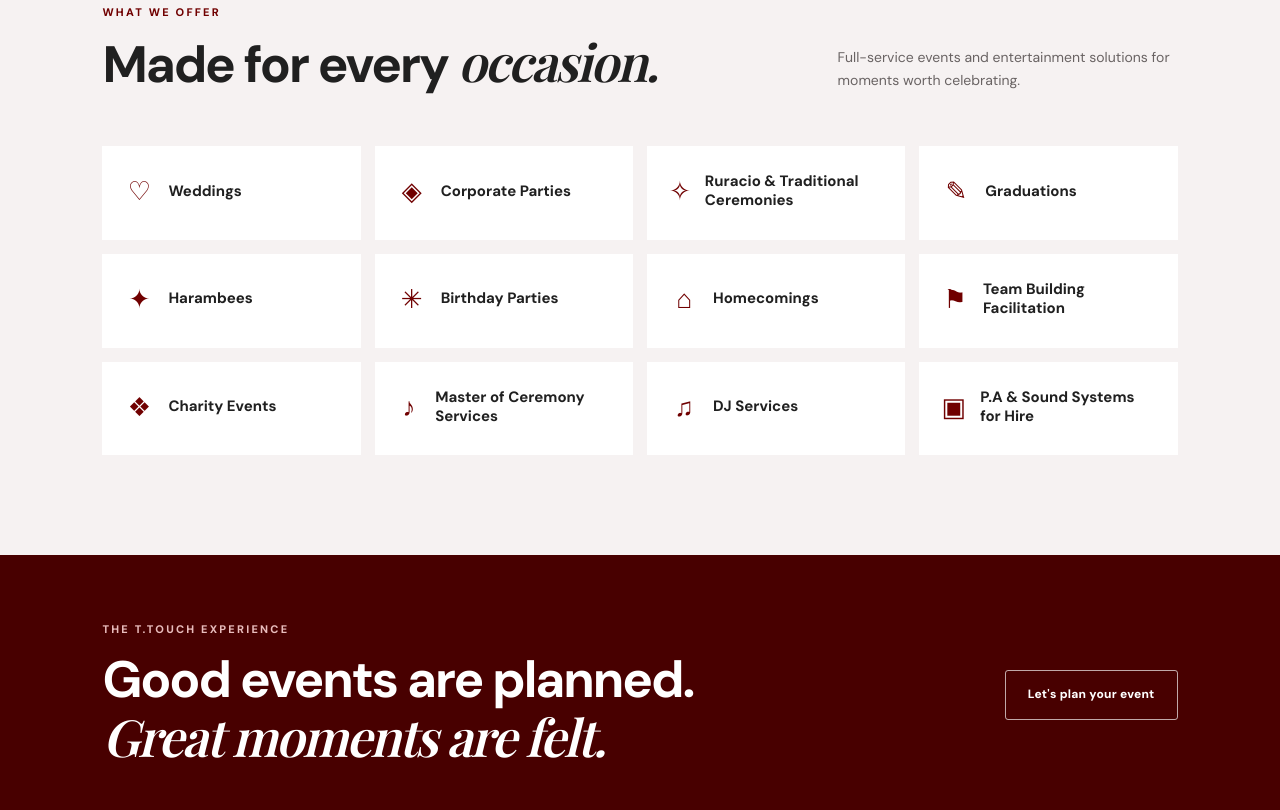
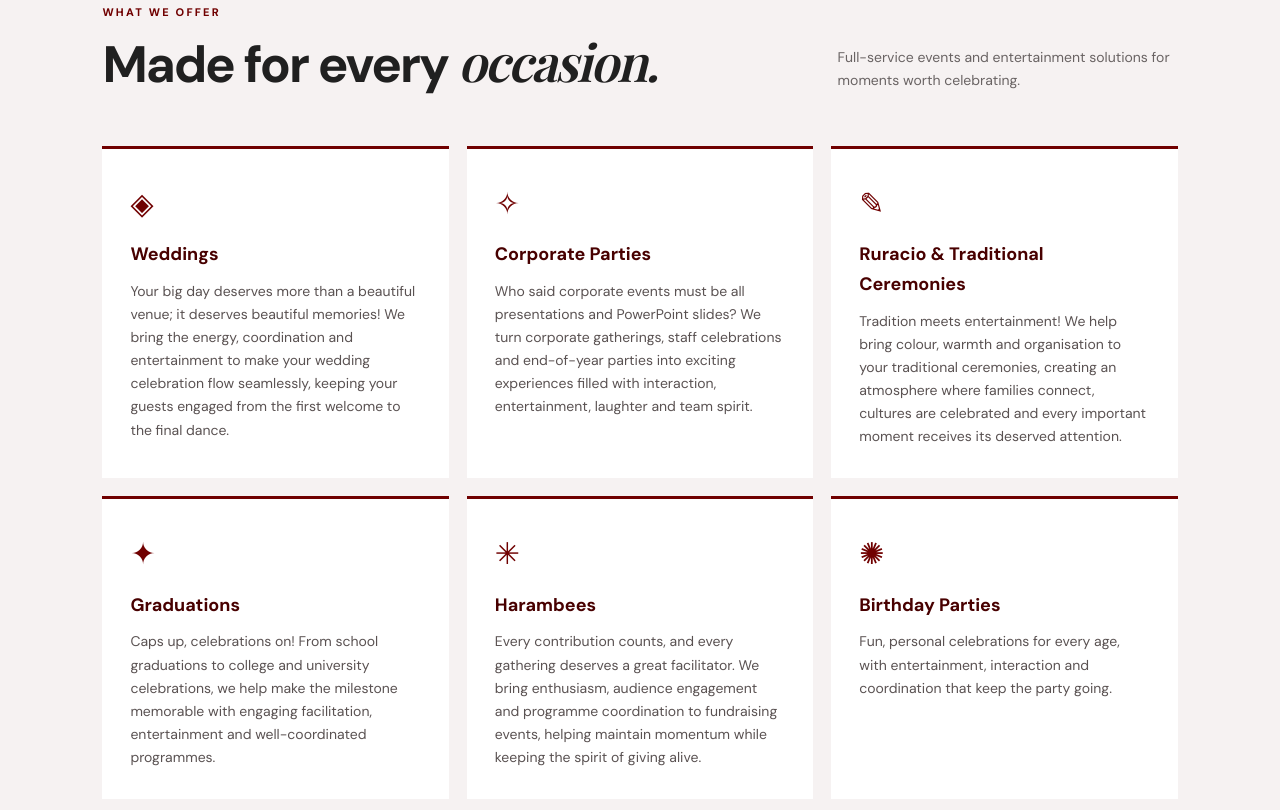
Before and after one commit to testimonialtouch-Ben/ttouch-events-facilitators, a plain HTML site: page index.html in a window 1280 px wide. Shown: the part 4750-5560 px from the top of the page. Drawn offline with nearby package versions, Linux system fonts and the light colour scheme; a web font is replaced by a local one.

Commit message:
Add files via upload

```diff
--- a/index.html
+++ b/index.html
@@ -7,9 +7,13 @@
   <meta name="theme-color" content="#700000">
   <meta property="og:title" content="T.touch Events Facilitators | Nairobi, Kenya">
   <meta property="og:description" content="We create testifying memories. Corporate events, weddings, private celebrations, MC and DJ services.">
-  <meta property="og:image" content="assets/gallery/event-02.jpg">
+  <meta property="og:image" content="https://ttouch-events-facilitators.onrender.com/assets/gallery/event-02.jpg">
+  <meta property="og:url" content="https://ttouch-events-facilitators.onrender.com/">
+  <meta property="og:type" content="website">
+  <meta name="twitter:card" content="summary_large_image">
+  <link rel="canonical" href="https://ttouch-events-facilitators.onrender.com/">
   <link rel="icon" href="assets/ttouch-logo-clean.png">
-  <script type="application/ld+json">{"@context":"https://schema.org","@type":"EventPlanner","name":"T.touch Events Facilitators","telephone":"+254735285117","email":"testimonialtouch@gmail.com","slogan":"We create testifying memories","foundingDate":"2014","address":{"@type":"PostalAddress","streetAddress":"Benna House, Kangundo Road","addressLocality":"Ruai, Nairobi","addressCountry":"KE"},"sameAs":["https://www.facebook.com/t.toucheventsfacitators/"]}</script>
+  <script type="application/ld+json">{"@context":"https://schema.org","@type":"EventPlanner","name":"T.touch Events Facilitators","url":"https://ttouch-events-facilitators.onrender.com/","telephone":"+254735285117","email":"testimonialtouch@gmail.com","slogan":"We create testifying memories","foundingDate":"2014","address":{"@type":"PostalAddress","streetAddress":"Benna House, Kangundo Road","addressLocality":"Ruai, Nairobi","addressCountry":"KE"},"sameAs":["https://www.facebook.com/t.toucheventsfacitators/"]}</script>
   <title>T.touch Events Facilitators | Events, MC &amp; DJ | Nairobi, Kenya</title>
   <link rel="stylesheet" href="styles.css">
 </head>
@@ -125,18 +129,18 @@
         <p>Full-service events and entertainment solutions for moments worth celebrating.</p>
       </div>
       <div class="offer-grid">
-        <div class="offer-tile"><i>♡</i><b>Weddings</b></div>
-        <div class="offer-tile"><i>◈</i><b>Corporate Parties</b></div>
-        <div class="offer-tile"><i>✧</i><b>Ruracio &amp; Traditional Ceremonies</b></div>
-        <div class="offer-tile"><i>✎</i><b>Graduations</b></div>
-        <div class="offer-tile"><i>✦</i><b>Harambees</b></div>
-        <div class="offer-tile"><i>✳</i><b>Birthday Parties</b></div>
-        <div class="offer-tile"><i>⌂</i><b>Homecomings</b></div>
-        <div class="offer-tile"><i>⚑</i><b>Team Building Facilitation</b></div>
-        <div class="offer-tile"><i>❖</i><b>Charity Events</b></div>
-        <div class="offer-tile"><i>♪</i><b>Master of Ceremony Services</b></div>
-        <div class="offer-tile"><i>♫</i><b>DJ Services</b></div>
-        <div class="offer-tile"><i>▣</i><b>P.A &amp; Sound Systems for Hire</b></div>
+        <article class="offer-tile"><i>◈</i><h3>Weddings</h3><p>Your big day deserves more than a beautiful venue; it deserves beautiful memories! We bring the energy, coordination and entertainment to make your wedding celebration flow seamlessly, keeping your guests engaged from the first welcome to the final dance.</p></article>
+        <article class="offer-tile"><i>✧</i><h3>Corporate Parties</h3><p>Who said corporate events must be all presentations and PowerPoint slides? We turn corporate gatherings, staff celebrations and end-of-year parties into exciting experiences filled with interaction, entertainment, laughter and team spirit.</p></article>
+        <article class="offer-tile"><i>✎</i><h3>Ruracio &amp; Traditional Ceremonies</h3><p>Tradition meets entertainment! We help bring colour, warmth and organisation to your traditional ceremonies, creating an atmosphere where families connect, cultures are celebrated and every important moment receives its deserved attention.</p></article>
+        <article class="offer-tile"><i>✦</i><h3>Graduations</h3><p>Caps up, celebrations on! From school graduations to college and university celebrations, we help make the milestone memorable with engaging facilitation, entertainment and well-coordinated programmes.</p></article>
+        <article class="offer-tile"><i>✳</i><h3>Harambees</h3><p>Every contribution counts, and every gathering deserves a great facilitator. We bring enthusiasm, audience engagement and programme coordination to fundraising events, helping maintain momentum while keeping the spirit of giving alive.</p></article>
+        <article class="offer-tile"><i>✺</i><h3>Birthday Parties</h3><p>Fun, personal celebrations for every age, with entertainment, interaction and coordination that keep the party going.</p></article>
+        <article class="offer-tile"><i>⌂</i><h3>Homecomings</h3><p>Coming home is always special! Whether welcoming a loved one back from abroad, celebrating a family reunion or organising a homecoming party, we help create a warm, lively and memorable welcome.</p></article>
+        <article class="offer-tile"><i>⚑</i><h3>Team Building Facilitation</h3><p>Work hard, play harder and build stronger teams! We facilitate interactive team-building experiences through energisers, group challenges, fun activities and engaging sessions designed to encourage teamwork, communication and collaboration. Be warned: your office title may not save you when the dancing competition begins!</p></article>
+        <article class="offer-tile"><i>❖</i><h3>Charity Events</h3><p>Making memories while making a difference. We support charity events, community initiatives and fundraising activities through event facilitation, entertainment and coordination, helping bring people together for meaningful causes.</p></article>
+        <article class="offer-tile"><i>♪</i><h3>Master of Ceremony Services</h3><p>A great MC does more than hold a microphone; they hold the room! From setting the tone and connecting with guests to managing programme flow and creating spontaneous moments, our MC services bring confidence, humour, interaction and professionalism to your event.</p></article>
+        <article class="offer-tile"><i>♫</i><h3>DJ Services</h3><p>Good music sets the mood, great music creates memories! Our DJ services bring the right beats, mixes and musical selections to keep your guests entertained. From smooth background music to energetic dance-floor sessions, we know when to turn up the volume!</p></article>
+        <article class="offer-tile"><i>▣</i><h3>P.A &amp; Sound Systems for Hire</h3><p>Because even the best speech deserves to be heard! We provide PA and sound system hire to support clear audio delivery at your events, including speeches, presentations, entertainment and celebrations. We help bring the sound that makes your occasion come alive.</p></article>
       </div>
     </section>
 
--- a/styles.css
+++ b/styles.css
@@ -139,3 +139,13 @@ html,body{overflow-x:hidden}
 .story-end{background:var(--soft);padding:22px 26px;border-left:4px solid var(--wine);color:var(--wine-dark)!important;font-weight:600}
 @media(max-width:900px){.story-grid{grid-template-columns:1fr;gap:30px}.story-head{position:static}}
 @media (prefers-reduced-motion:reduce){.hero-photo .slide{transition:none}}
+
+/* ---- Service cards with descriptions ---- */
+.offer-grid{grid-template-columns:repeat(3,1fr);gap:18px}
+.offer-tile{display:block;padding:30px 28px;border-top:3px solid var(--wine);border-bottom:0;background:#fff}
+.offer-tile:hover{transform:translateY(-4px);box-shadow:0 14px 34px #3000001a}
+.offer-tile i{display:block;width:auto;text-align:left;font-size:30px;margin-bottom:12px}
+.offer-tile h3{font-size:18px;margin:0 0 10px;color:var(--wine-dark)}
+.offer-tile p{margin:0;font-size:14px;line-height:1.65;color:#5a5252}
+@media(max-width:960px){.offer-grid{grid-template-columns:repeat(2,1fr)}}
+@media(max-width:600px){.offer-grid{grid-template-columns:1fr}.offer-tile{padding:24px 22px}}
```
Also changed, not shown: sitemap.xml (added, +9 -0 lines), robots.txt (added).
